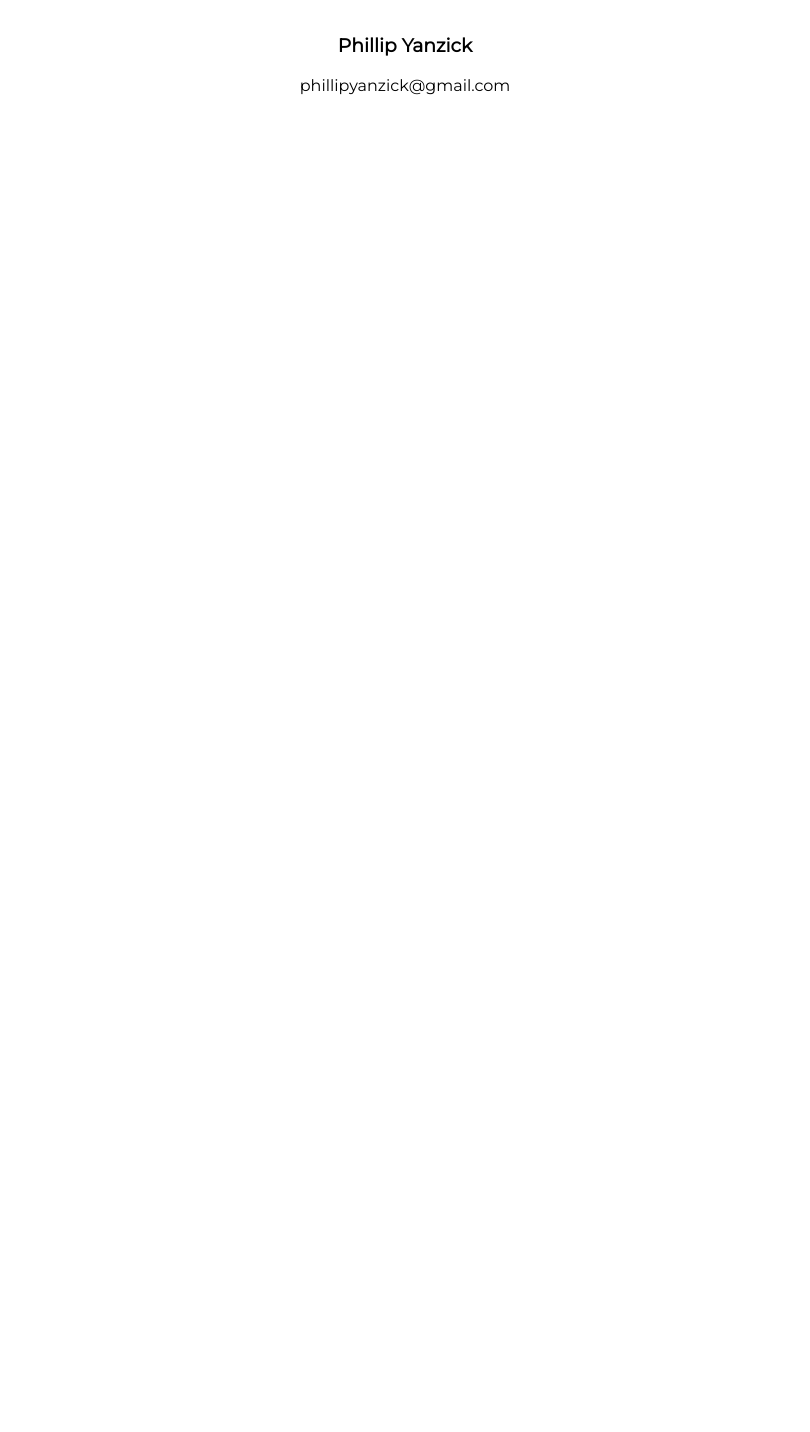
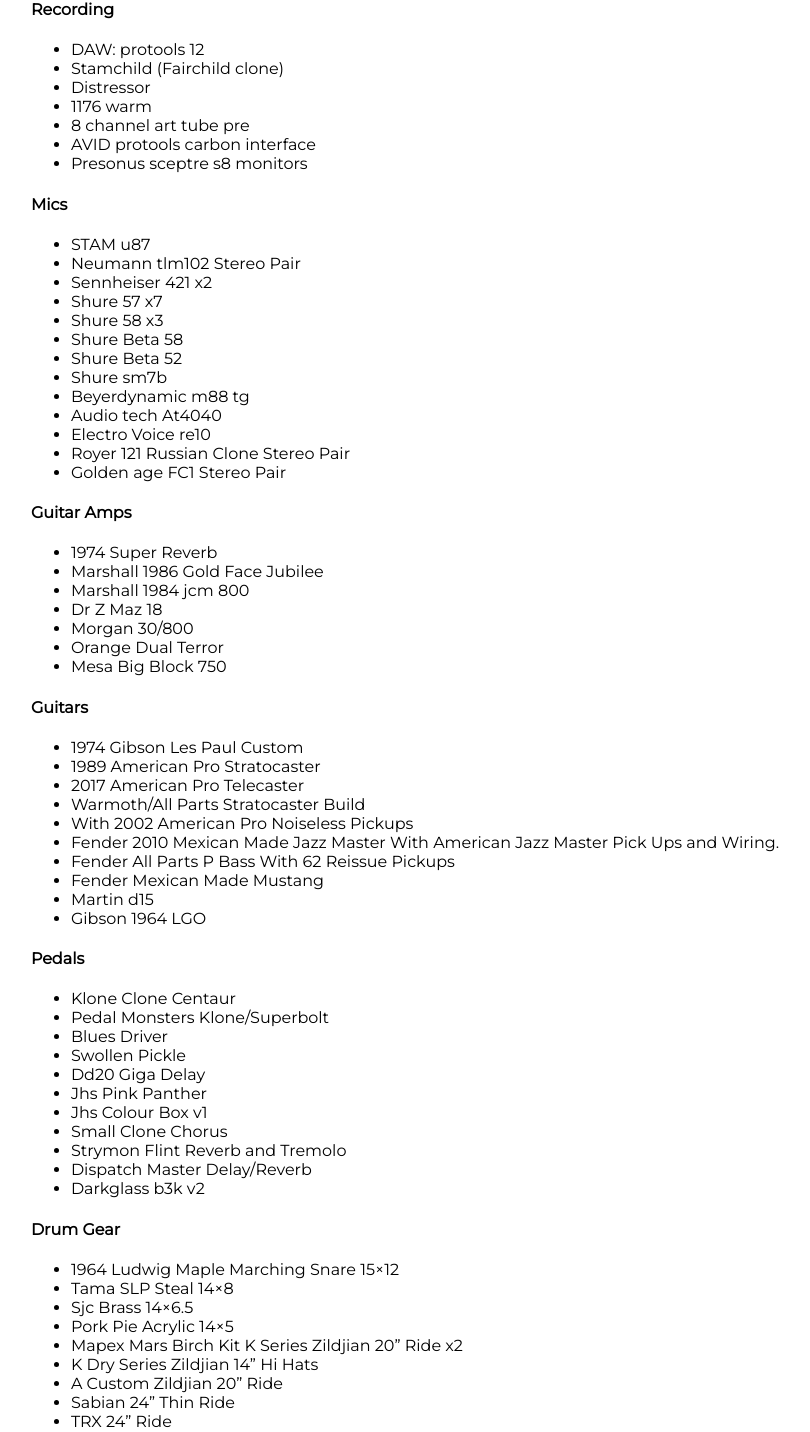
Before and after one commit to Randycullins08/phil-yanzick-studio, a React (Create React App) app: page /studio in a window 1280 px wide. Shown: the part 838-2270 px from the top of the page, without its empty margins (235-1045 px from the left). Before the commit the page ends 973 px from the top, so only its background shows below. Built offline with nearby package versions, Linux system fonts and the light colour scheme.

Commit message:
added gear lists

```diff
--- a/src/components/StudioCarousel.js
+++ b/src/components/StudioCarousel.js
@@ -13,10 +13,6 @@
     setCurrent(current === 0 ? length - 1 : current - 1);
   };
 
-  if (!Array.isArray(images) || images.length <= 0) {
-    return null;
-  }
-
   return (
     <div className="slider" id="images">
       <i className="fas fa-angle-left" onClick={prevSlide} />
--- a/src/pages/Studio.js
+++ b/src/pages/Studio.js
@@ -12,8 +12,116 @@
         <StudioCarousel images={studioImages} />
       </div>
 
+      <div className="gear-header">
+        <h2>Gear</h2>
+      </div>
+
       <div className="gear-content">
-        <h3>Gear</h3>
+        <div className="recording">
+          <h4>Recording</h4>
+
+          <ul>
+            <li>DAW: protools 12</li>
+            <li>Stamchild (Fairchild clone)</li>
+            <li>Distressor</li>
+            <li>1176 warm</li>
+            <li>8 channel art tube pre</li>
+            <li>AVID protools carbon interface</li>
+            <li>Presonus sceptre s8 monitors</li>
+          </ul>
+        </div>
+
+        <div className="mics">
+          <h4>Mics</h4>
+
+          <ul>
+            <li>STAM u87</li>
+            <li>Neumann tlm102 Stereo Pair</li>
+            <li>Sennheiser 421 x2</li>
+            <li>Shure 57 x7</li>
+            <li>Shure 58 x3</li>
+            <li>Shure Beta 58</li>
+            <li>Shure Beta 52</li>
+            <li>Shure sm7b</li>
+            <li>Beyerdynamic m88 tg</li>
+            <li>Audio tech At4040</li>
+            <li>Electro Voice re10</li>
+            <li>Royer 121 Russian Clone Stereo Pair</li>
+            <li>Golden age FC1 Stereo Pair</li>
+          </ul>
+        </div>
+
+        <div className="guitar-amps">
+          <h4>Guitar Amps</h4>
+
+          <ul>
+            <li>1974 Super Reverb</li>
+            <li>Marshall 1986 Gold Face Jubilee</li>
+            <li>Marshall 1984 jcm 800</li>
+            <li>Dr Z Maz 18</li>
+            <li>Morgan 30/800</li>
+            <li>Orange Dual Terror</li>
+            <li>Mesa Big Block 750</li>
+          </ul>
+        </div>
+
+        <div className="guitars">
+          <h4>Guitars</h4>
+
+          <ul>
+            <li>1974 Gibson Les Paul Custom</li>
+            <li>1989 American Pro Stratocaster</li>
+            <li>2017 American Pro Telecaster</li>
+            <li>Warmoth/All Parts Stratocaster Build</li>
+            <li>With 2002 American Pro Noiseless Pickups</li>
+            <li>
+              Fender 2010 Mexican Made Jazz Master With American Jazz Master
+              Pick Ups and Wiring.
+            </li>
+            <li>Fender All Parts P Bass With 62 Reissue Pickups</li>
+            <li>Fender Mexican Made Mustang</li>
+            <li>Martin d15</li>
+            <li>Gibson 1964 LGO</li>
+          </ul>
+        </div>
+
+        <div className="pedals">
+          <h4>Pedals</h4>
+
+          <ul>
+            <li>Klone Clone Centaur</li>
+            <li>Pedal Monsters Klone/Superbolt</li>
+            <li>Blues Driver</li>
+            <li>Swollen Pickle</li>
+            <li>Dd20 Giga Delay</li>
+            <li>Jhs Pink Panther</li>
+            <li>Jhs Colour Box v1</li>
+            <li>Small Clone Chorus</li>
+            <li>Strymon Flint Reverb and Tremolo</li>
+            <li>Dispatch Master Delay/Reverb</li>
+            <li>Darkglass b3k v2</li>
+          </ul>
+        </div>
+
+        <div className="drum-gear">
+          <h4>Drum Gear</h4>
+
+          <ul>
+            <li>1964 Ludwig Maple Marching Snare 15×12</li>
+            <li>Tama SLP Steal 14×8</li>
+            <li>Sjc Brass 14×6.5</li>
+            <li>Pork Pie Acrylic 14×5</li>
+            <li>Mapex Mars Birch Kit K Series Zildjian 20” Ride x2</li>
+            <li>K Dry Series Zildjian 14” Hi Hats</li>
+            <li>A Custom Zildjian 20” Ride</li>
+            <li>Sabian 24” Thin Ride</li>
+            <li>TRX 24” Ride</li>
+            <li>Zildjian A 24” Ping Ride</li>
+            <li>A Custom Zildjian 17” Crash</li>
+            <li>A Custom Zildjian 19” Thin Crash</li>
+            <li>A Custom Zildjian 14” New Beat Hi Hats</li>
+          </ul>
+        </div>
       </div>
     </div>
   );
```
